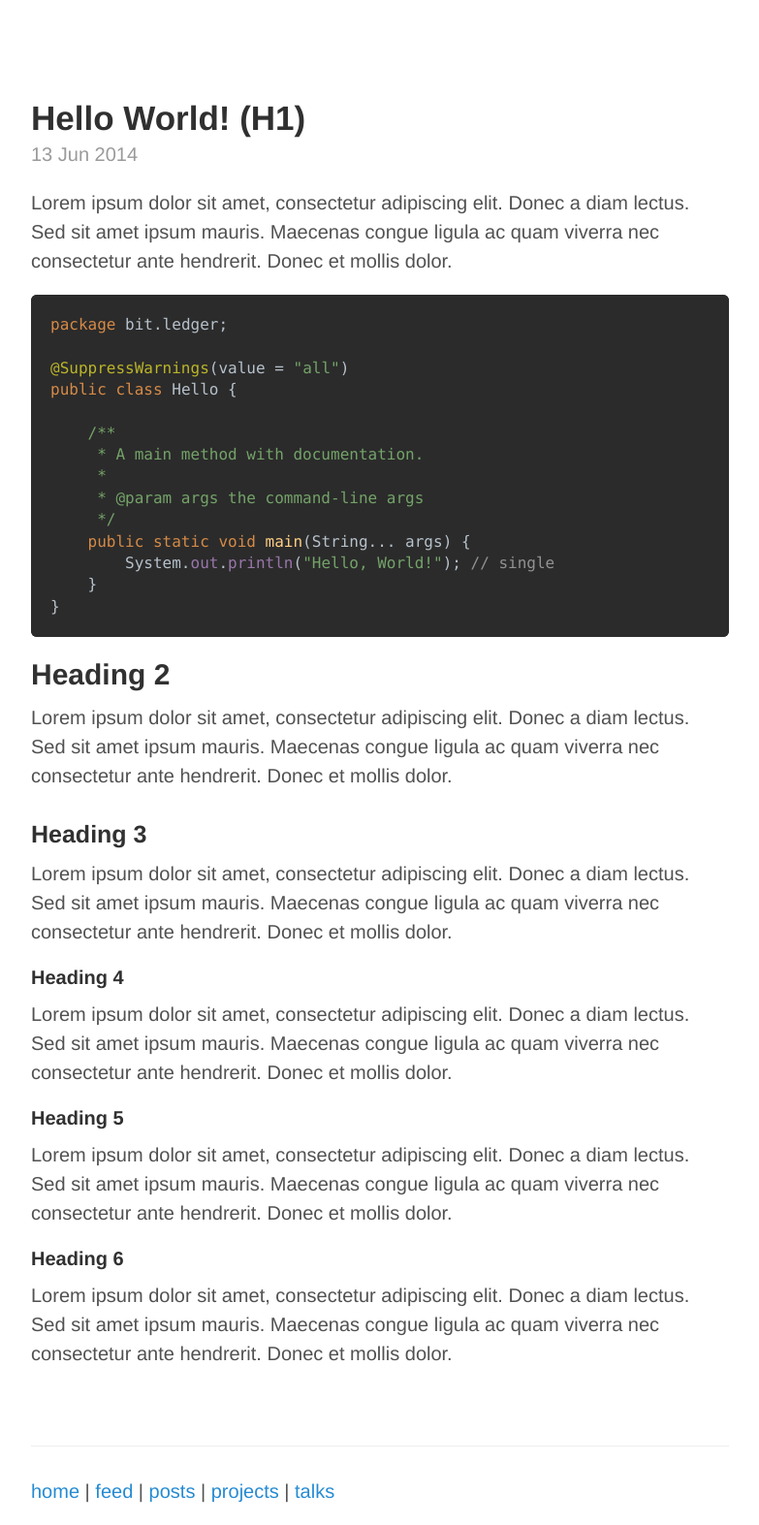
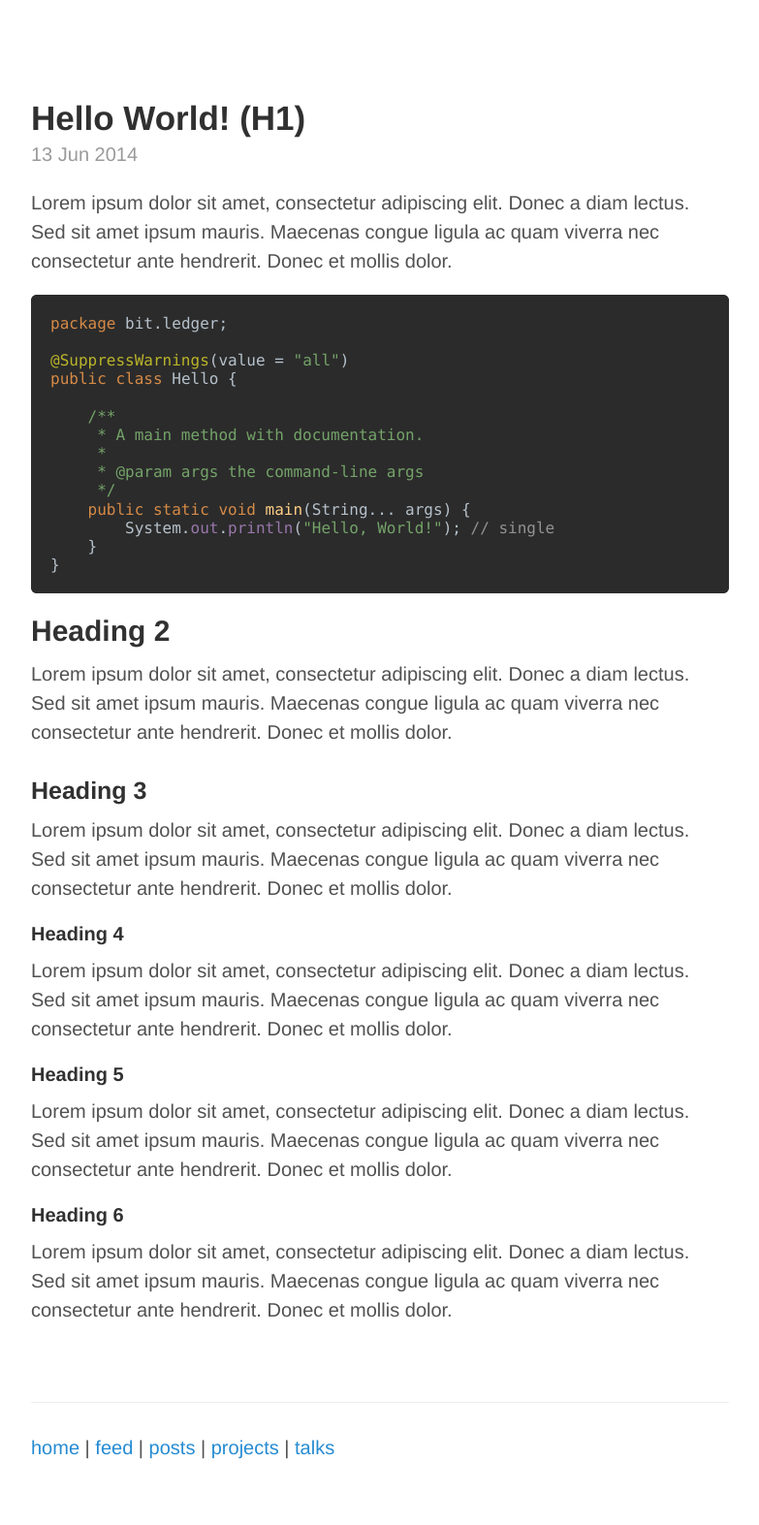
Before and after one commit to chiyodad/cbeams.github.io, a Jekyll site: the page built from _posts/2014-06-13-hello-world.md, in a window 1280 px wide. Shown: the whole page at 97% size, without its empty margins (248-1031 px from the left). Built offline with Jekyll 4.4.1, drawn with Linux system fonts in a browser that asks for light colours; Markdown is read by kramdown in place of the engine named in the settings; after the commit the page ends 1528 px from its top, so only the background shows below that.

Commit message:
Adjust line-height to match that of IDEAs editor

```diff
--- a/css/style.css
+++ b/css/style.css
@@ -165,7 +165,7 @@ pre {
   margin-bottom: 1rem;
   padding: 1rem;
   font-size: .8rem;
-  line-height: 1.4;
+  line-height: 1.2;
   white-space: pre;
   white-space: pre-wrap;
   word-break: break-all;
```
